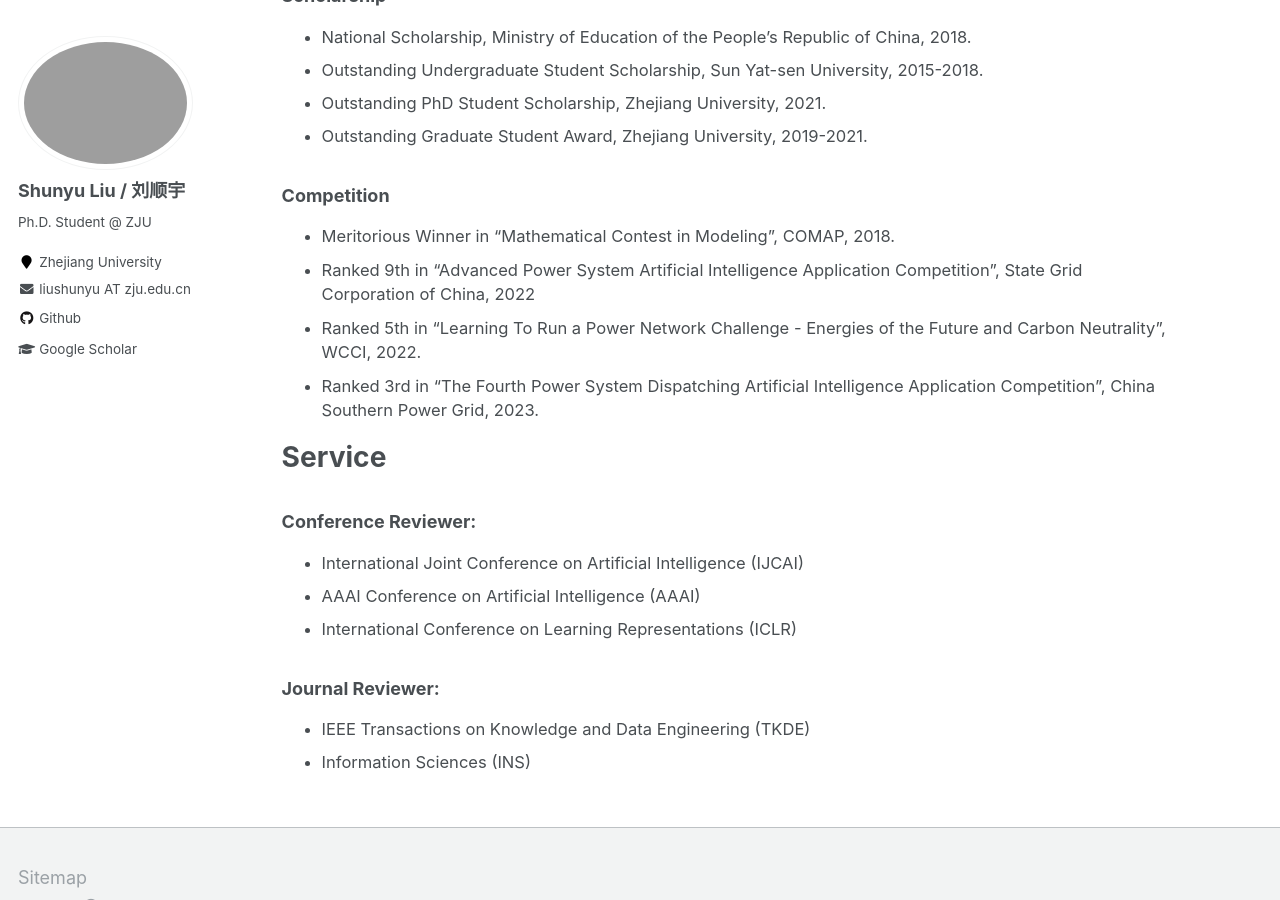
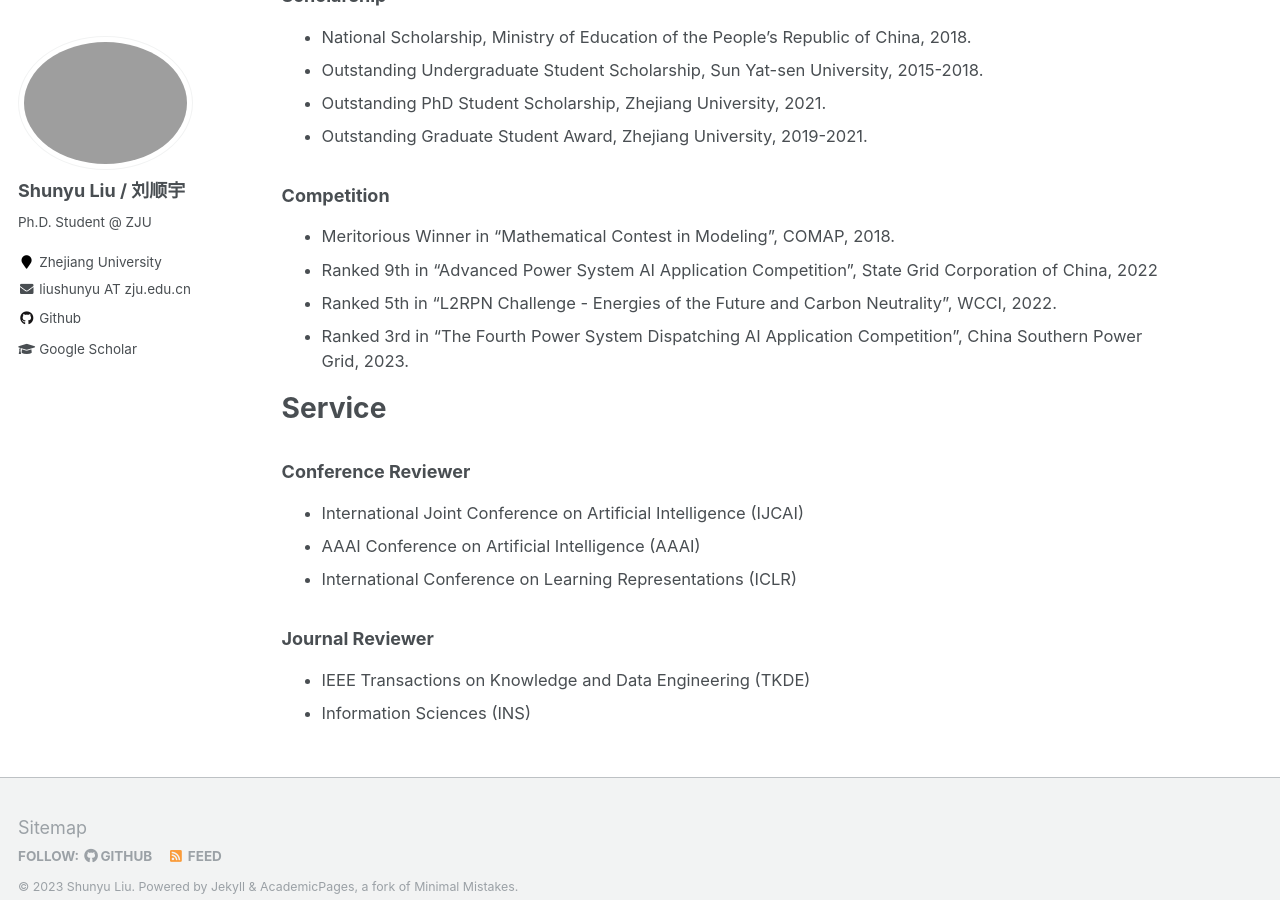
Before and after one commit to liushunyu/liushunyu.github.io, a Jekyll site: the page built from _pages/about.md, in a window 1280 px wide and 900 px high, scrolled down 1599 px. Built offline with Jekyll 4.4.1, drawn with Linux system fonts in a browser that asks for light colours.

Commit message:
Update about.md

```diff
--- a/_pages/about.md
+++ b/_pages/about.md
@@ -65,19 +65,19 @@ Awards & Honors
 
 ### Competition
   - Meritorious Winner in "Mathematical Contest in Modeling", COMAP, 2018.
-  - Ranked 9th in "Advanced Power System Artificial Intelligence Application Competition", State Grid Corporation of China, 2022
-  - Ranked 5th in "Learning To Run a Power Network Challenge - Energies of the Future and Carbon Neutrality", WCCI, 2022.
-  - Ranked 3rd in "The Fourth Power System Dispatching Artificial Intelligence Application Competition", China Southern Power Grid, 2023.
+  - Ranked 9th in "Advanced Power System AI Application Competition", State Grid Corporation of China, 2022
+  - Ranked 5th in "L2RPN Challenge - Energies of the Future and Carbon Neutrality", WCCI, 2022.
+  - Ranked 3rd in "The Fourth Power System Dispatching AI Application Competition", China Southern Power Grid, 2023.
 
 
 Service
 ======
 
-### Conference Reviewer:
+### Conference Reviewer
   - International Joint Conference on Artificial Intelligence (IJCAI)
   - AAAI Conference on Artificial Intelligence (AAAI)
   - International Conference on Learning Representations (ICLR)
 
-### Journal Reviewer:
+### Journal Reviewer
   - IEEE Transactions on Knowledge and Data Engineering (TKDE)
   - Information Sciences (INS)
```
